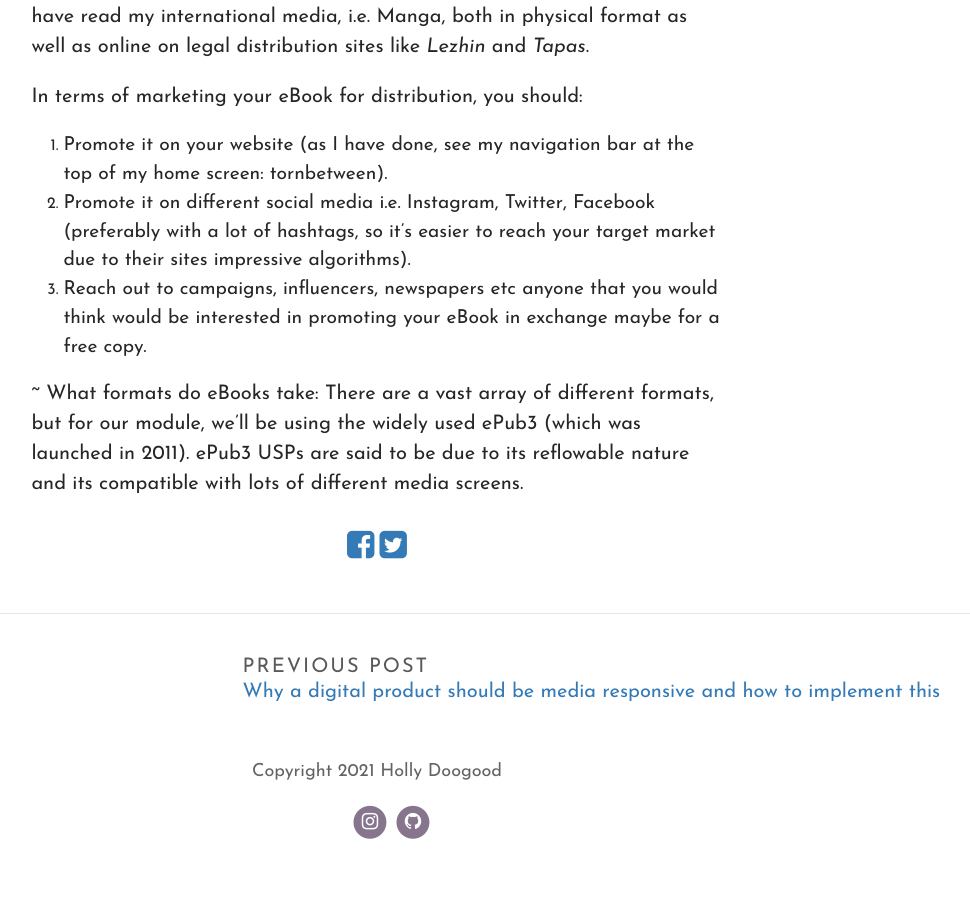
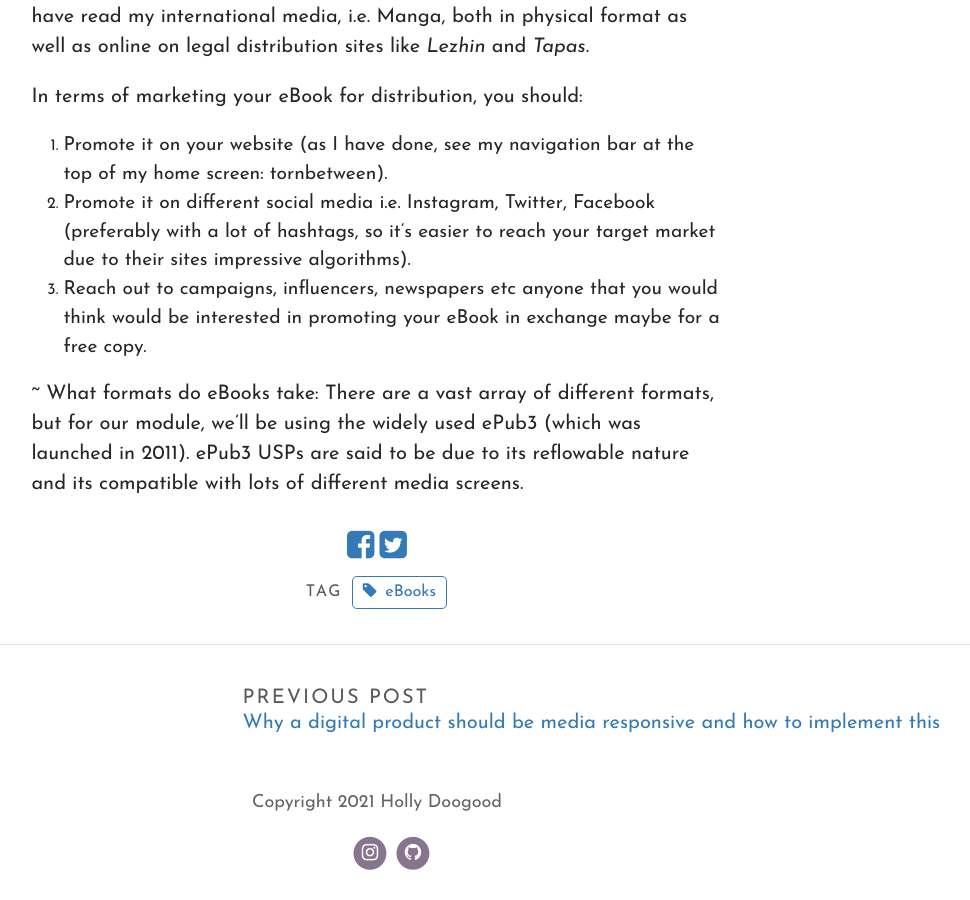
Before and after one commit to Hol1999/Hollyrecipewebsite, a Jekyll site: the page built from _posts/2021-03-06-what-are-ebooks-and-what-formats-can-they-take.md, in a window 1280 px wide and 900 px high, scrolled down 1171 px. Shown: the whole window, without its empty margins (263-1233 px from the left). Built offline with Jekyll 4.4.1, drawn with Linux system fonts in a browser that asks for light colours; some web fonts are replaced; before the commit the page ends 2040 px from its top, so only the background shows below that.

Commit message:
Update Post “2021-03-06-what-are-ebooks-and-what-formats-can-they-take”

```diff
--- a/_posts/2021-03-06-what-are-ebooks-and-what-formats-can-they-take.md
+++ b/_posts/2021-03-06-what-are-ebooks-and-what-formats-can-they-take.md
@@ -6,7 +6,7 @@ title_color: "#ffffff"
 caption: 6/3/2021
 comments: false
 tags:
-  - ""
+  - eBooks
 ---
 Hi tornbetweeners, it's almost spring. The weather's getting brighter and the flowers are blooming! Anyway back to the focus of todays' blog - eBooks. I'll be talking about what eBooks are...what form can they take and how can we distribute eBooks?
 
```
